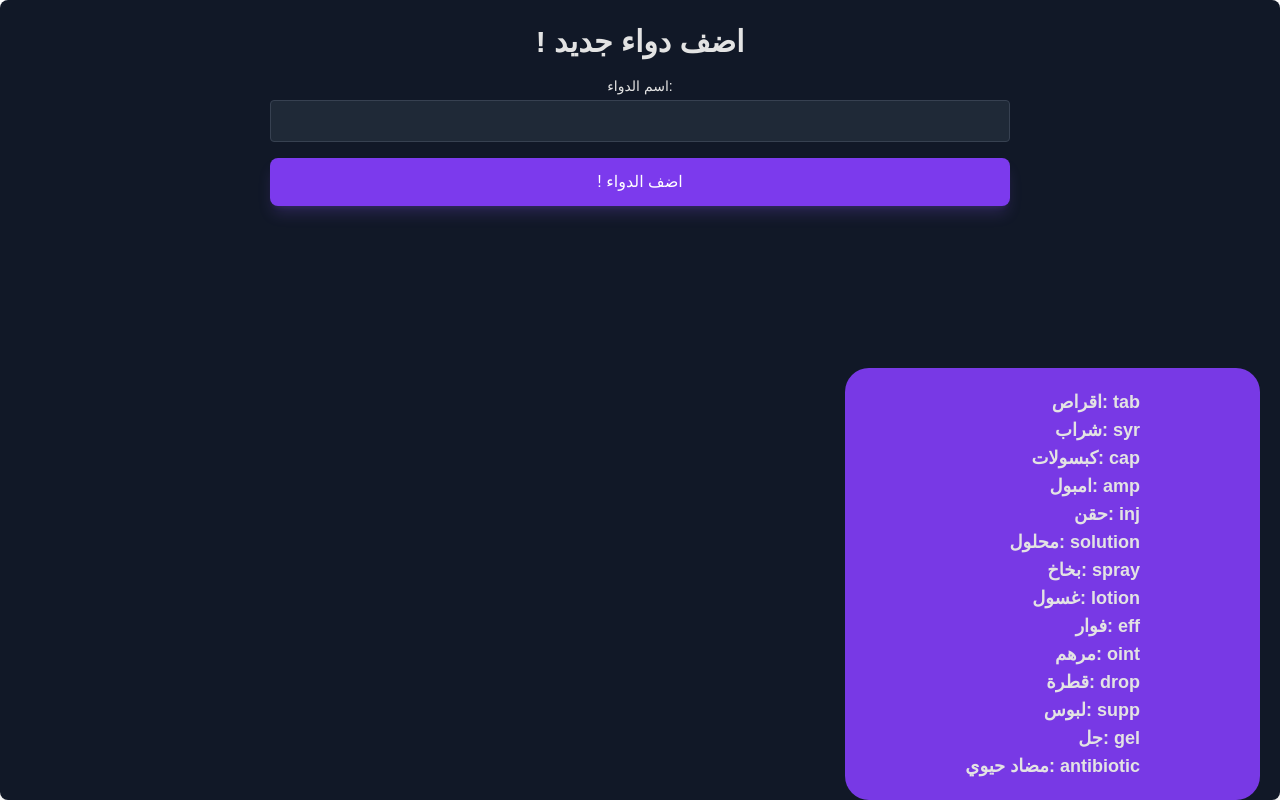
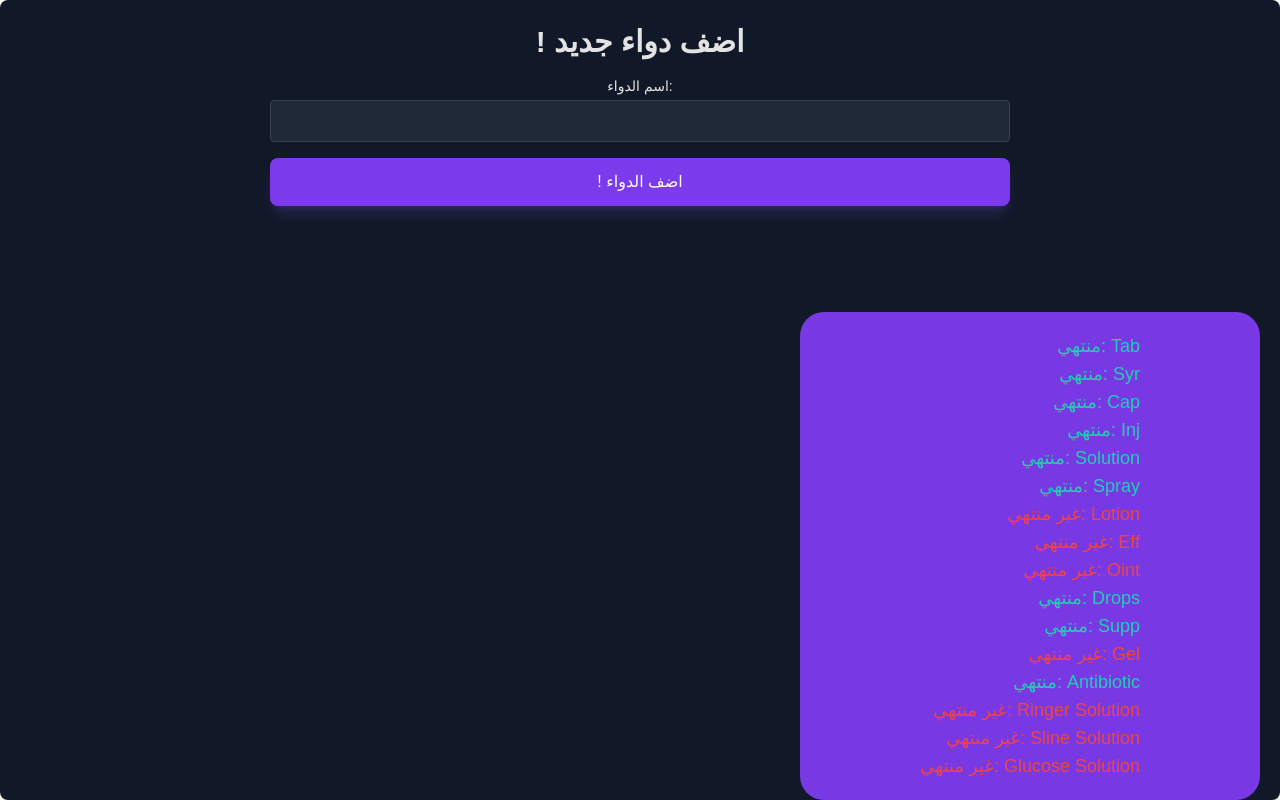
Before and after one commit to Youssef5351/patient-managment, a React (Create React App) app: page /add-medicine in a window 1280 px wide. Built offline with nearby package versions, Linux system fonts and the light colour scheme.

Commit message:
Update AddMedicineForm.jsx

```diff
--- a/src/components/AddMedicineForm.jsx
+++ b/src/components/AddMedicineForm.jsx
@@ -5,7 +5,24 @@ function AddMedicineForm({ onMedicineAdded }) {
     const [medicine, setMedicine] = useState({ name: '' });
     const [successMessage, setSuccessMessage] = useState('');
     const [errorMessage, setErrorMessage] = useState('');
-
+        const [medicines, setMedicines] = useState({
+        tab: true,
+        syr: true,
+        cap: true,
+        inj: true,
+        solution: true,
+        spray: true,
+        lotion: false,
+        eff: false,
+        oint: false,
+        drop: true,
+        supp: true,
+        gel: false,
+        antibiotic: true,
+        RingerSolution: false,
+        SlineSolution: false,
+        GlucoseSolution:false,
+    });
     const handleChange = (e) => {
         const { name, value } = e.target;
         setMedicine((prevState) => ({
@@ -48,6 +65,13 @@ function AddMedicineForm({ onMedicineAdded }) {
         }
     };
 
+
+    const getTextStyle = (isDone) => {
+        return isDone
+            ? "text-[#22CEB1] font-medium font-cairo" // Style for "Done"
+            : "text-red-500 font-medium font-cairo"; // Style for "Not Done"
+    };
+
     return (
          <div className="h-screen mx-auto p-6 bg-gray-900 shadow-lg rounded-lg text-gray-300 relative">
             <h2 className="text-3xl font-bold text-[#E3E3E3] mb-4 font-cairo">! اضف دواء جديد</h2>
@@ -88,21 +112,55 @@ function AddMedicineForm({ onMedicineAdded }) {
             </form>
 
             {/* Bottom-right corner lines */}
-            <div className="absolute bottom-0 right-5 text-[#E3E3E3] bg-[#7839E5] py-[1.25rem] px-[7.5rem] rounded-3xl text-lg font-semibold text-right font-cairo">
-                <p>اقراص: tab</p>
-                <p>شراب: syr</p>
-                <p>كبسولات: cap</p>
-                <p>امبول: amp</p>
-                <p>حقن: inj</p>
-                <p>محلول: solution</p>
-                <p>بخاخ: spray</p>
-                <p>غسول: lotion</p>
-                <p>فوار: eff</p>
-                <p>مرهم: oint</p>
-                <p>قطرة: drop</p>
-                <p>لبوس: supp</p>
-                <p>جل: gel</p>
-                <p>مضاد حيوي: antibiotic</p>
+         <div className="absolute bottom-0 right-5 text-[#E3E3E3] bg-[#7839E5] py-[1.25rem] px-[7.5rem] rounded-3xl text-lg font-semibold text-right font-cairo">
+                <p className={getTextStyle(medicines.tab)}>
+                    {medicines.tab ? "منتهي" : "غير منتهي"}: Tab
+                </p>
+                <p className={getTextStyle(medicines.syr)}>
+                    {medicines.syr ? "منتهي" : "غير منتهي"}: Syr
+                </p>
+                <p className={getTextStyle(medicines.cap)}>
+                    {medicines.cap ? "منتهي" : "غير منتهي"}: Cap
+                </p>
+                <p className={getTextStyle(medicines.inj)}>
+                    {medicines.inj ? "منتهي" : "غير منتهي"}: Inj
+                </p>
+                <p className={getTextStyle(medicines.solution)}>
+                    {medicines.solution ? "منتهي" : "غير منتهي"}: Solution
+                </p>
+                <p className={getTextStyle(medicines.spray)}>
+                    {medicines.spray ? "منتهي" : "غير منتهي"}: Spray
+                </p>
+                <p className={getTextStyle(medicines.lotion)}>
+                    {medicines.lotion ? "منتهي" : "غير منتهي"}: Lotion
+                </p>
+                <p className={getTextStyle(medicines.eff)}>
+                    {medicines.eff ? "منتهي" : "غير منتهي"}: Eff
+                </p>
+                <p className={getTextStyle(medicines.oint)}>
+                    {medicines.oint ? "منتهي" : "غير منتهي"}: Oint
+                </p>
+                <p className={getTextStyle(medicines.drop)}>
+                    {medicines.drop ? "منتهي" : "غير منتهي"}: Drops
+                </p>
+                <p className={getTextStyle(medicines.supp)}>
+                    {medicines.supp ? "منتهي" : "غير منتهي"}: Supp
+                </p>
+                <p className={getTextStyle(medicines.gel)}>
+                    {medicines.gel ? "منتهي" : "غير منتهي"}: Gel
+                </p>
+                <p className={getTextStyle(medicines.antibiotic)}>
+                    {medicines.antibiotic ? "منتهي" : "غير منتهي"}: Antibiotic
+                </p>
+                <p className={getTextStyle(medicines.RingerSolution)}>
+                    {medicines.RingerSolution ? "منتهي" : "غير منتهي"}: Ringer Solution
+                </p>
+                <p className={getTextStyle(medicines.SlineSolution)}>
+                    {medicines.SlineSolution ? "منتهي" : "غير منتهي"}: Sline Solution
+                </p>
+                <p className={getTextStyle(medicines.GlucoseSolution)}>
+                    {medicines.GlucoseSolution ? "منتهي" : "غير منتهي"}: Glucose Solution
+                </p>
             </div>
         </div>
     );
```
